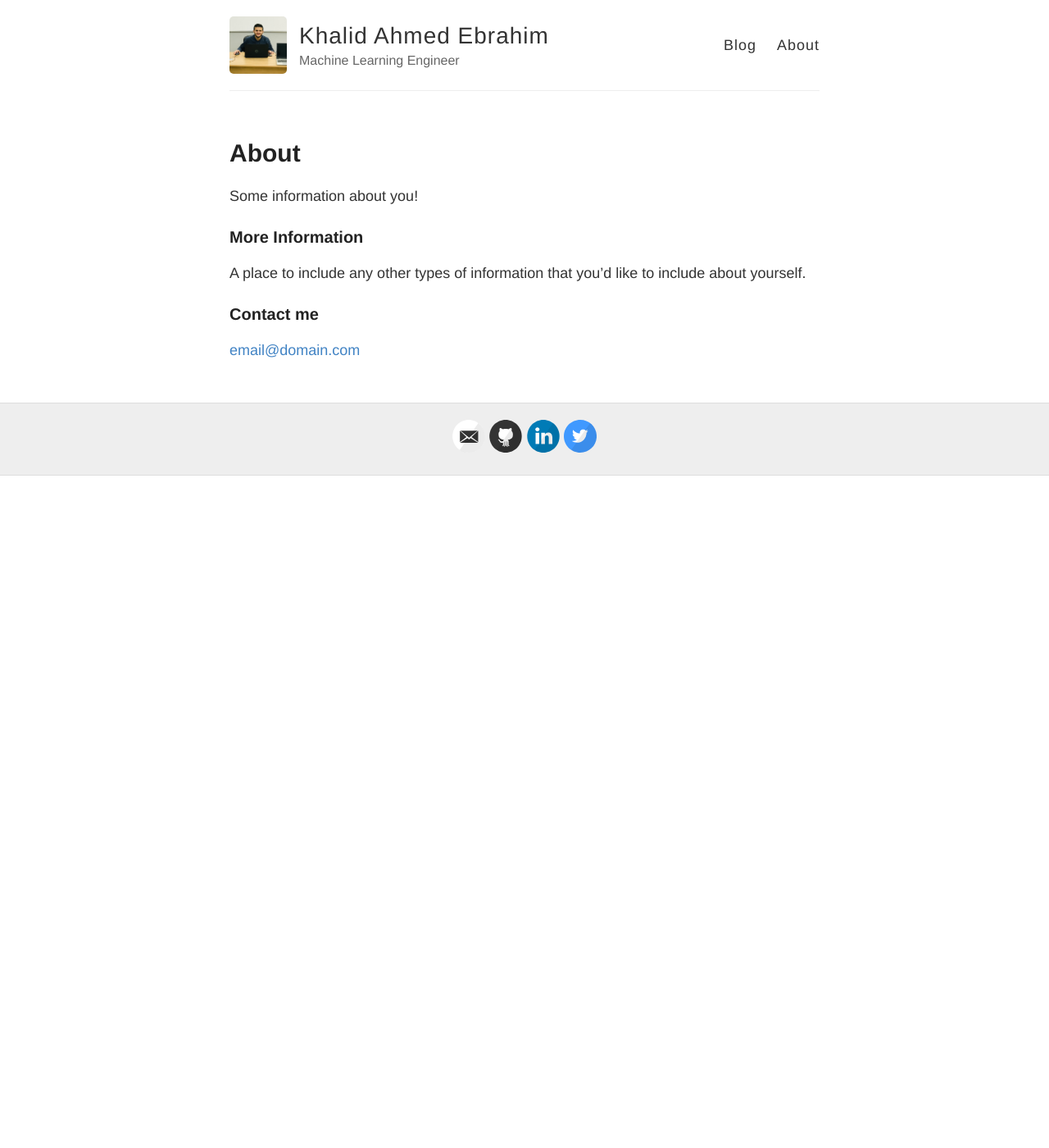
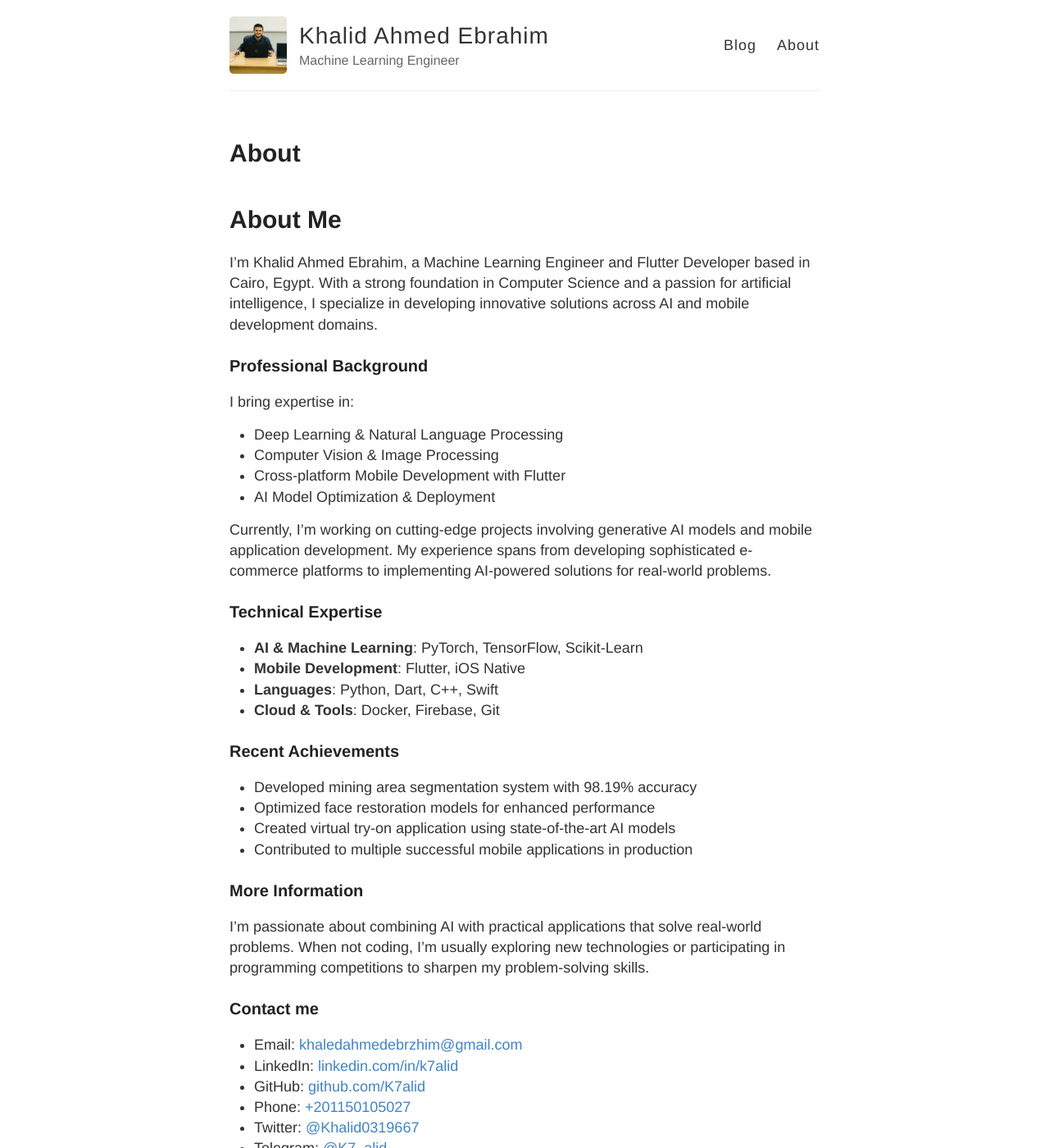
Before and after one commit to K7alid/k7alid.github.io, a Jekyll site: the page built from about.md, in a window 1280 px wide and 1400 px high. Shown: the whole window at 82% size. Built offline with Jekyll 4.4.1, drawn with Linux system fonts in a browser that asks for light colours.

Commit message:
edit about page

```diff
--- a/_config.yml
+++ b/_config.yml
@@ -9,7 +9,8 @@ name: Khalid Ahmed Ebrahim
 description: Machine Learning Engineer
 
 # URL of your avatar or profile pic (you could use your GitHub profile pic)
-avatar: https://raw.githubusercontent.com/K7alid/k7alid.github.io/refs/heads/master/images/personal-image.jpg
+avatar: https://raw.githubusercontent.com/K7alid/k7alid.github.io/refs/heads/main/images/personal-image.jpg
+
 
 #
 # Flags below are optional
--- a/about.md
+++ b/about.md
@@ -4,12 +4,44 @@ title: About
 permalink: /about/
 ---
 
-Some information about you!
+# About Me
+
+I'm Khalid Ahmed Ebrahim, a Machine Learning Engineer and Flutter Developer based in Cairo, Egypt. With a strong foundation in Computer Science and a passion for artificial intelligence, I specialize in developing innovative solutions across AI and mobile development domains.
+
+### Professional Background
+
+I bring expertise in:
+
+- Deep Learning & Natural Language Processing
+- Computer Vision & Image Processing
+- Cross-platform Mobile Development with Flutter
+- AI Model Optimization & Deployment
+
+Currently, I'm working on cutting-edge projects involving generative AI models and mobile application development. My experience spans from developing sophisticated e-commerce platforms to implementing AI-powered solutions for real-world problems.
+
+### Technical Expertise
+
+- **AI & Machine Learning**: PyTorch, TensorFlow, Scikit-Learn
+- **Mobile Development**: Flutter, iOS Native
+- **Languages**: Python, Dart, C++, Swift
+- **Cloud & Tools**: Docker, Firebase, Git
+
+### Recent Achievements
+
+- Developed mining area segmentation system with 98.19% accuracy
+- Optimized face restoration models for enhanced performance
+- Created virtual try-on application using state-of-the-art AI models
+- Contributed to multiple successful mobile applications in production
 
 ### More Information
 
-A place to include any other types of information that you'd like to include about yourself.
+I'm passionate about combining AI with practical applications that solve real-world problems. When not coding, I'm usually exploring new technologies or participating in programming competitions to sharpen my problem-solving skills.
 
 ### Contact me
 
-[email@domain.com](mailto:email@domain.com)
+- Email: [khaledahmedebrzhim@gmail.com](mailto:khaledahmedebrzhim@gmail.com)
+- LinkedIn: [linkedin.com/in/k7alid](https://linkedin.com/in/k7alid)
+- GitHub: [github.com/K7alid](https://github.com/K7alid)
+- Phone: [+201150105027](https://wa.me/201150105027)
+- Twitter: [@Khalid0319667](https://x.com/Khalid0319667)
+- Telegram: [@K7_alid](https://t.me/K7_alid)
```
